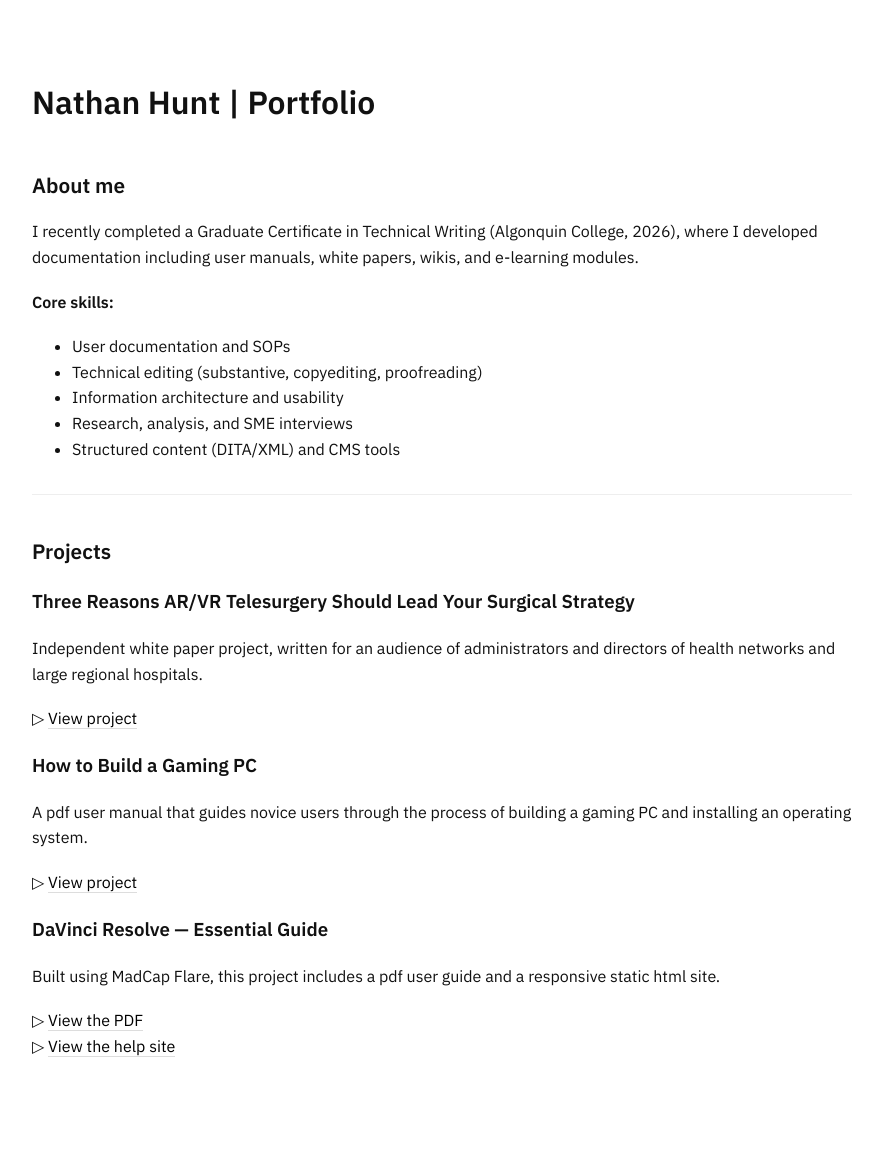
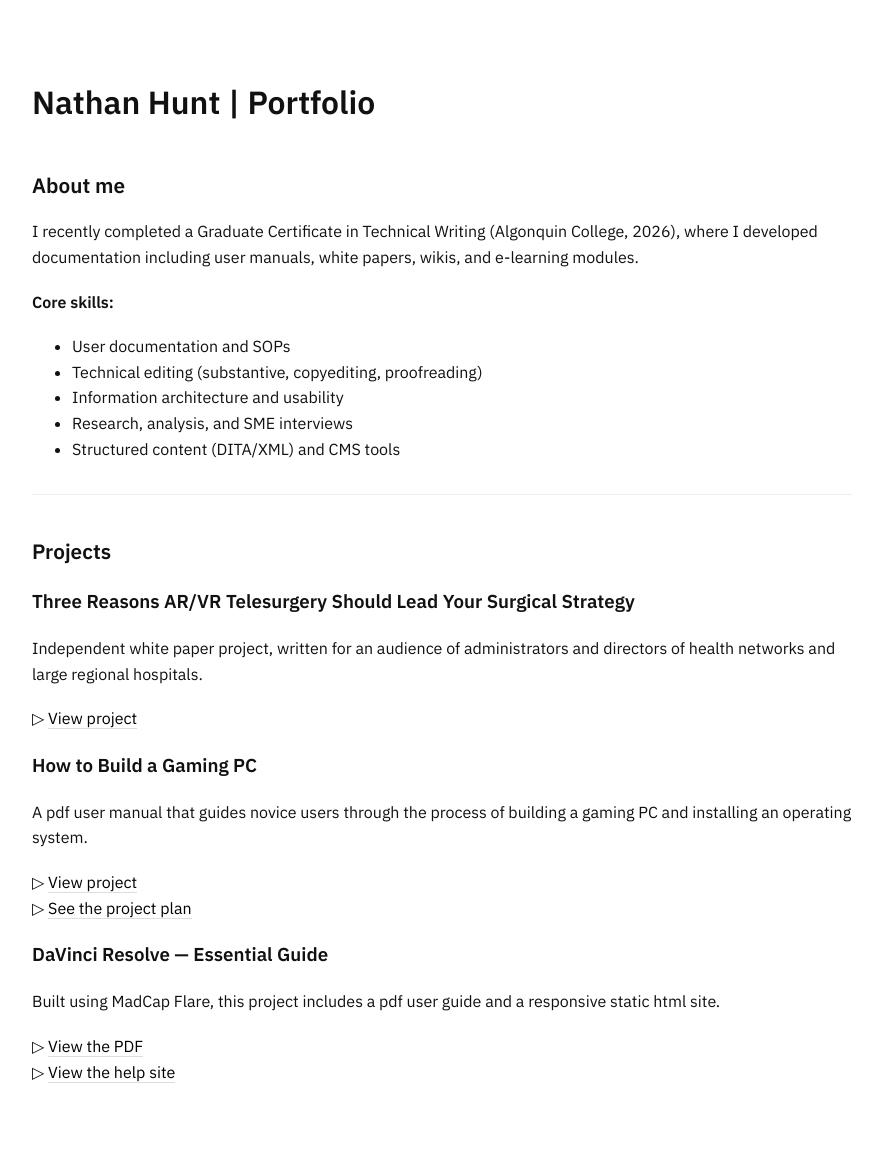
Before and after one commit to hunt-0515/portfolio, a Jekyll site: the page built from index.md, in a window 1280 px wide. Shown: the whole page, without its empty margins (198-1080 px from the left). Built offline with Jekyll 4.4.1, drawn with Linux system fonts in a browser that asks for light colours; before the commit the page ends 1135 px from its top, so only the background shows below that.

Commit message:
updated index with user manual project plan link

```diff
--- a/index.md
+++ b/index.md
@@ -30,6 +30,7 @@ Independent white paper project, written for an audience of administrators and d
 A pdf user manual that guides novice users through the process of building a gaming PC and installing an operating system.
 
 ▷ [View project](assets/pdfs/Build_a_Gaming_PC_WEB.pdf)
+▷ [See the project plan](docs/user_manual_project_plan/)
 
 ### DaVinci Resolve — Essential Guide
 
```
